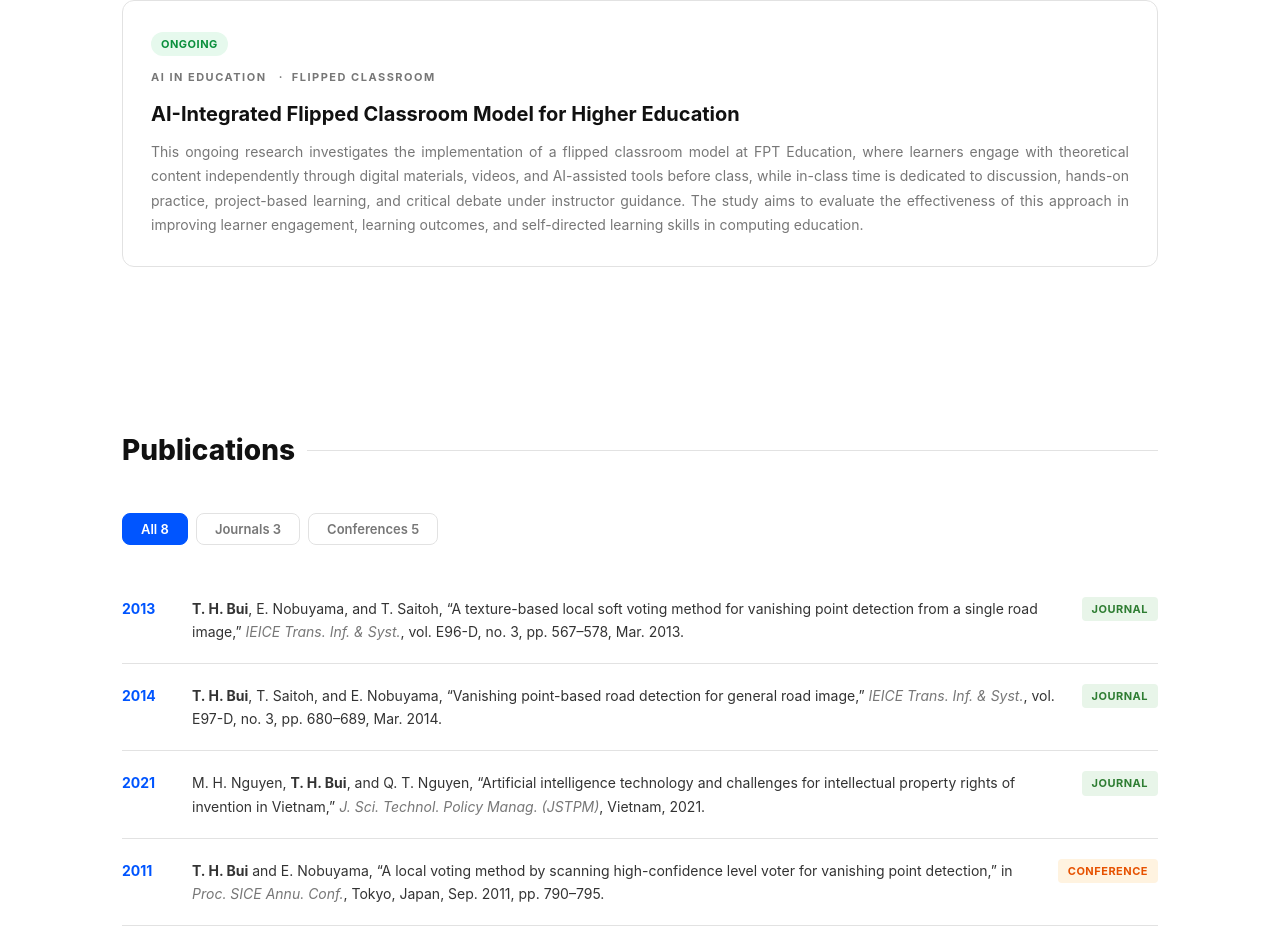
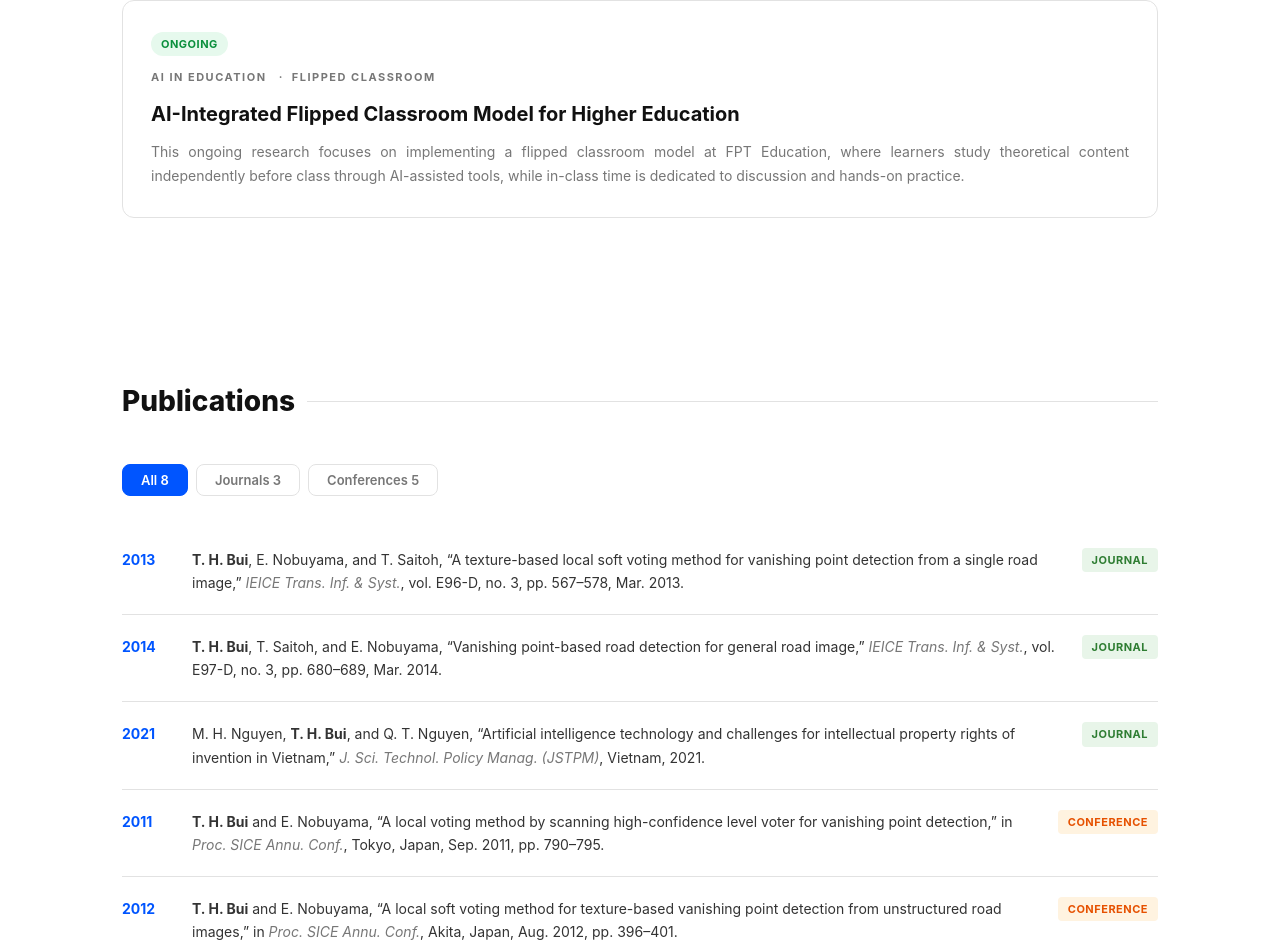
Before and after one commit to drtrunghieubui/buitrunghieu.github.io, a plain HTML site: page index.html in a window 1280 px wide. Shown: the part 3684-4624 px from the top of the page. Drawn offline with Linux system fonts and the light colour scheme.

Commit message:
Add files via upload

```diff
--- a/index.html
+++ b/index.html
@@ -1026,7 +1026,7 @@
             <span>Flipped Classroom</span>
           </div>
           <h3>AI-Integrated Flipped Classroom Model for Higher Education</h3>
-          <p>This ongoing research investigates the implementation of a flipped classroom model at FPT Education, where learners engage with theoretical content independently through digital materials, videos, and AI-assisted tools before class, while in-class time is dedicated to discussion, hands-on practice, project-based learning, and critical debate under instructor guidance. The study aims to evaluate the effectiveness of this approach in improving learner engagement, learning outcomes, and self-directed learning skills in computing education.</p>
+          <p>This ongoing research focuses on implementing a flipped classroom model at FPT Education, where learners study theoretical content independently before class through AI-assisted tools, while in-class time is dedicated to discussion and hands-on practice.</p>
         </div>
       </div>
     </section>
```
